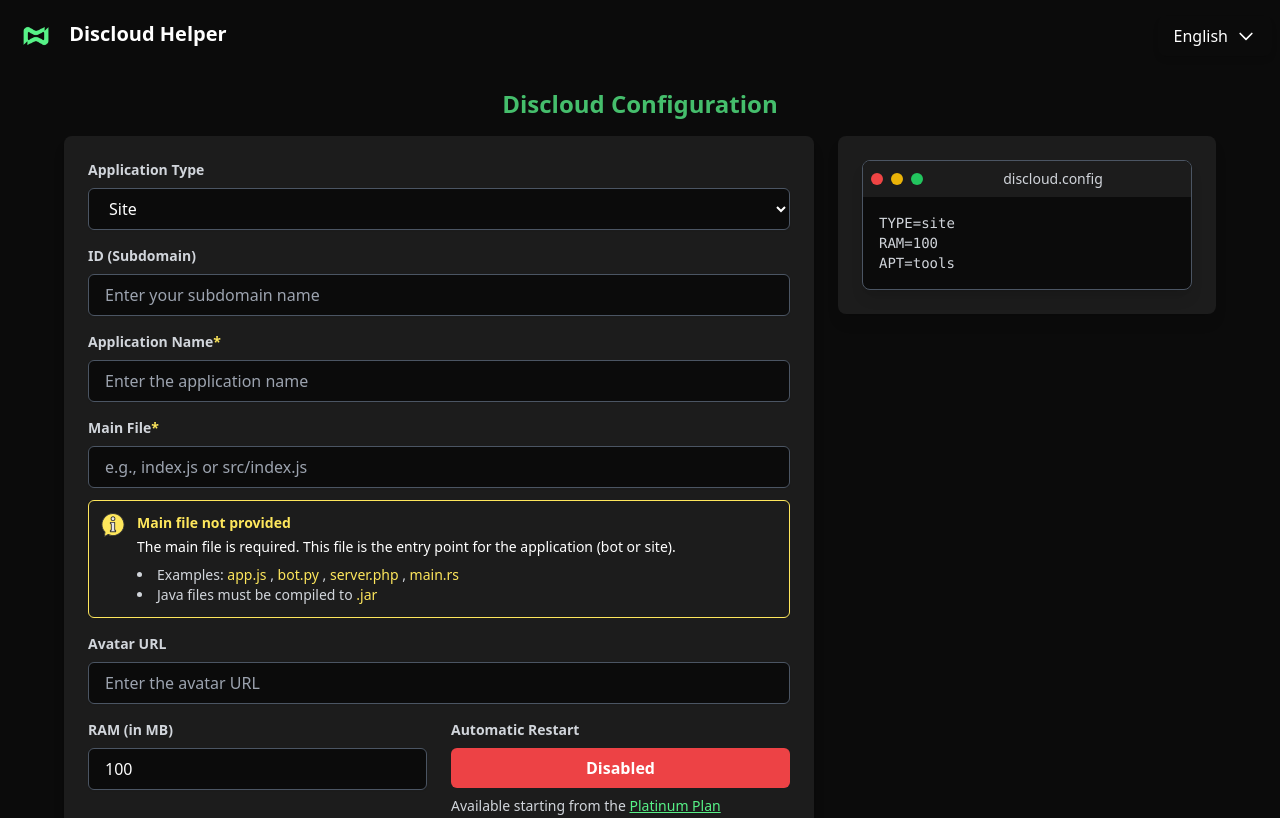
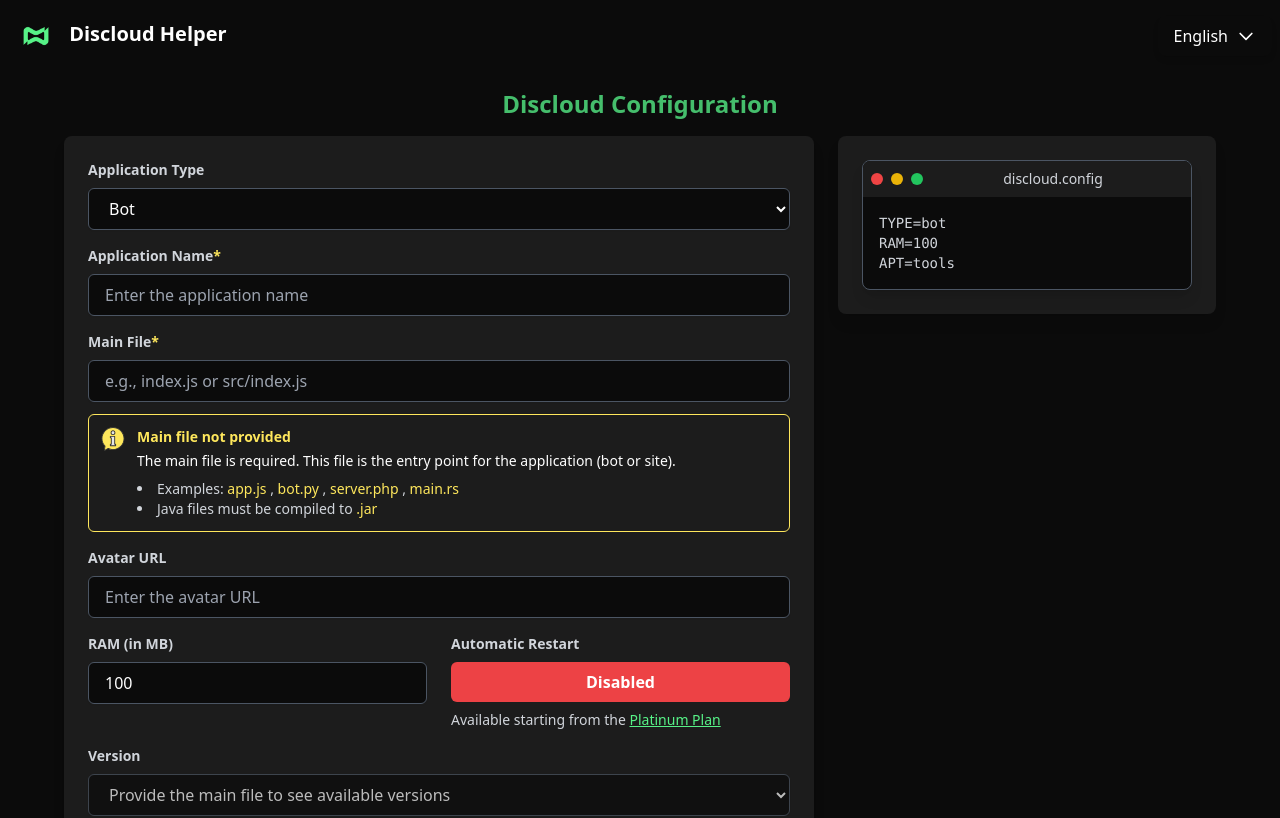
Before and after one commit to Ruimmp/Discloud-Helper, a SvelteKit app: page /discloud-config in a window 1280 px wide. Shown: the top 818 px of the page. Built offline with nearby package versions, Linux system fonts and the light colour scheme.

Commit message:
Change the default value for the application type to "bot"

```diff
--- a/src/routes/discloud-config/+page.svelte
+++ b/src/routes/discloud-config/+page.svelte
@@ -3,7 +3,7 @@
 	import config from './discloudConfig.json';
 
 	// Variables for form fields
-	let type = 'site';
+	let type = 'bot';
 	let name = '';
 	let main = '';
 	let avatar = '';
```
